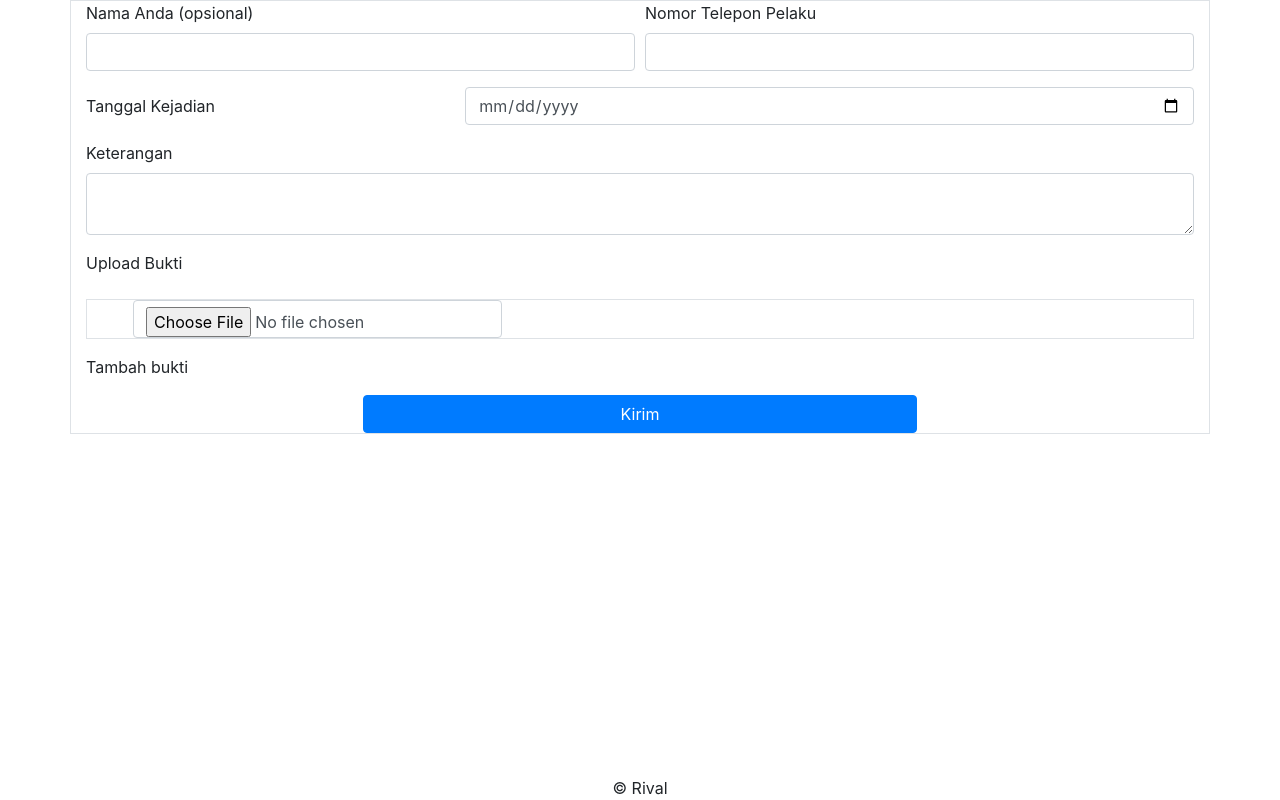
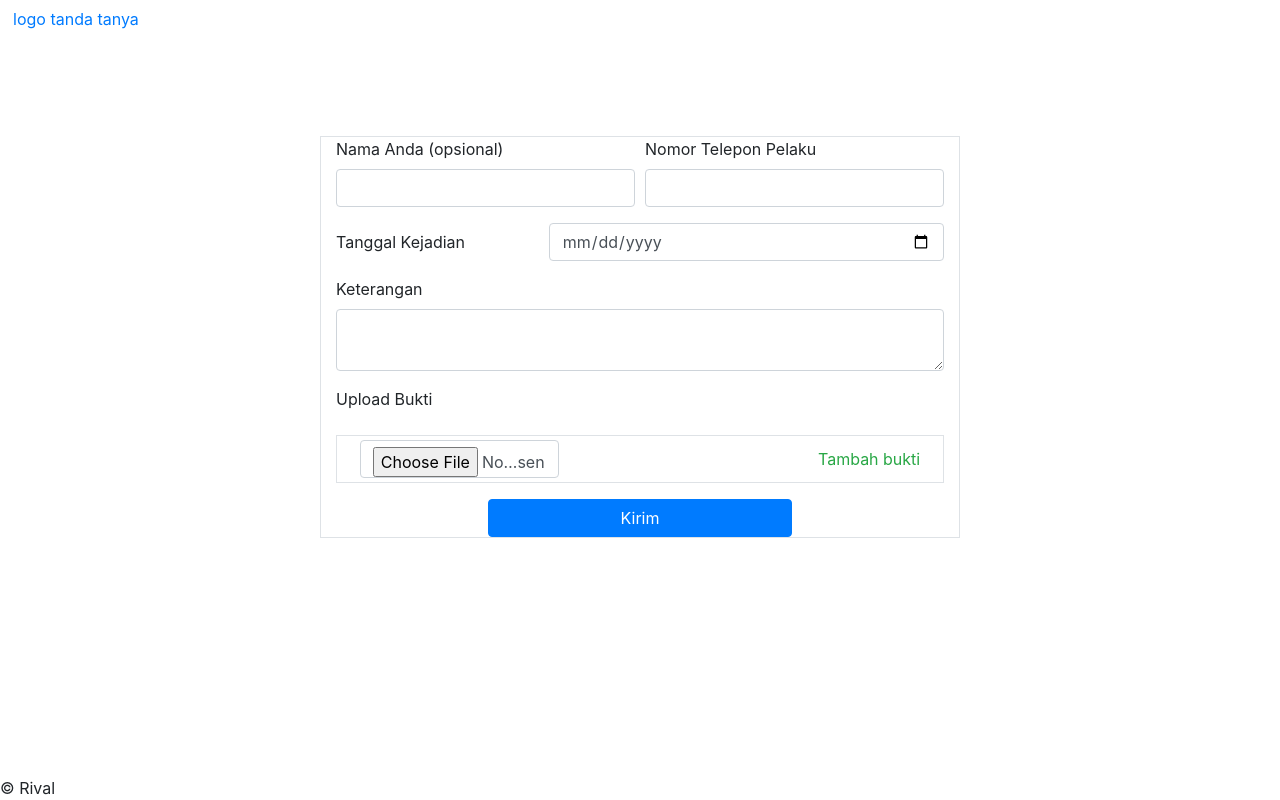
Before and after one commit to rivalarya/cek-nomor-penipu, a CodeIgniter app: page /ceknomorpenipu/tambah/tambah_data in a window 1280 px wide. Run offline with CodeIgniter, Linux system fonts and the light colour scheme.

Commit message:
ngatur foto nu di upload max 3

```diff
--- a/application/views/tambah.php
+++ b/application/views/tambah.php
@@ -1,5 +1,6 @@
-<div class="container">
-    <div class="row justify-content-center my-auto border">
+
+<div class="container m-auto">
+    <div class="row justify-content-center border">
         <div class="col ">
                 <?php echo validation_errors(); ?>
             <?= form_open_multipart('tambah/tambah_data'); ?>
@@ -26,12 +27,13 @@
             </div>
             <div class="form-group">
                 <label for="bukti" >Upload Bukti</label>
-                <div class="form-inline justify-content-around border mt-3 mb-3">
+                <div class="form-inline justify-content-around border p-1 mt-3 mb-3">
                     <input type="file" class="form-control col-4" name="bukti1" id="bukti1" required>
-                    <img id="thumb1"  class="bukti col-6" src=""/>
+                    <img id="thumb1"  class="bukti col-7" src=""/>
+                    <a id="tambah" class="text-success">Tambah bukti</a>
+                    <a class="tambah1 text-warning text-decoration-none">Maksimal 3 bukti</a>
                 </div>
-                 <a id="tambah">Tambah bukti</a>
-
+                <span id="tambahbukti"></span>
             </div>
                 <?php
 					if($this->session->flashdata('pesan'))
--- a/application/views/templates/header.php
+++ b/application/views/templates/header.php
@@ -8,4 +8,9 @@
 	<link rel="stylesheet" href="<?= base_url('assets/css/style.css') ?>">
 
 </head>
+<nav class="fixed-top text-left">
+	<a href="http://" target="_blank" rel="noopener noreferrer">
+		<button type="button" class="btn btn-link">logo tanda tanya</button>
+	</a>
+</nav>
 <body>
--- a/assets/css/style.css
+++ b/assets/css/style.css
@@ -26,6 +26,10 @@ input[type="file"]{
 #bukti1 , #bukti2, #bukti3{
 	margin-top: auto;
 	margin-bottom: auto;
+}
+
+.row.justify-content-center.border{
+	    margin-top: 17vh;
 }
 
 img.bukti.col-7{
@@ -57,7 +61,7 @@ div.col-7.text-left .keterangan{
 
 
 footer{
-	text-align: center;
+	text-align: left;
 }
 
 /* Small devices (landscape phones, 576px and up) */
@@ -145,6 +149,10 @@ footer{
 		margin-top: -10px;
 	}
 
+	.container.m-auto{
+		width: 50%;
+	}
+
 	img.profil {
     margin-top: 6px;
     height: 47px;
```
Also changed, not shown: assets/js/my.js (+18 -12 lines).
